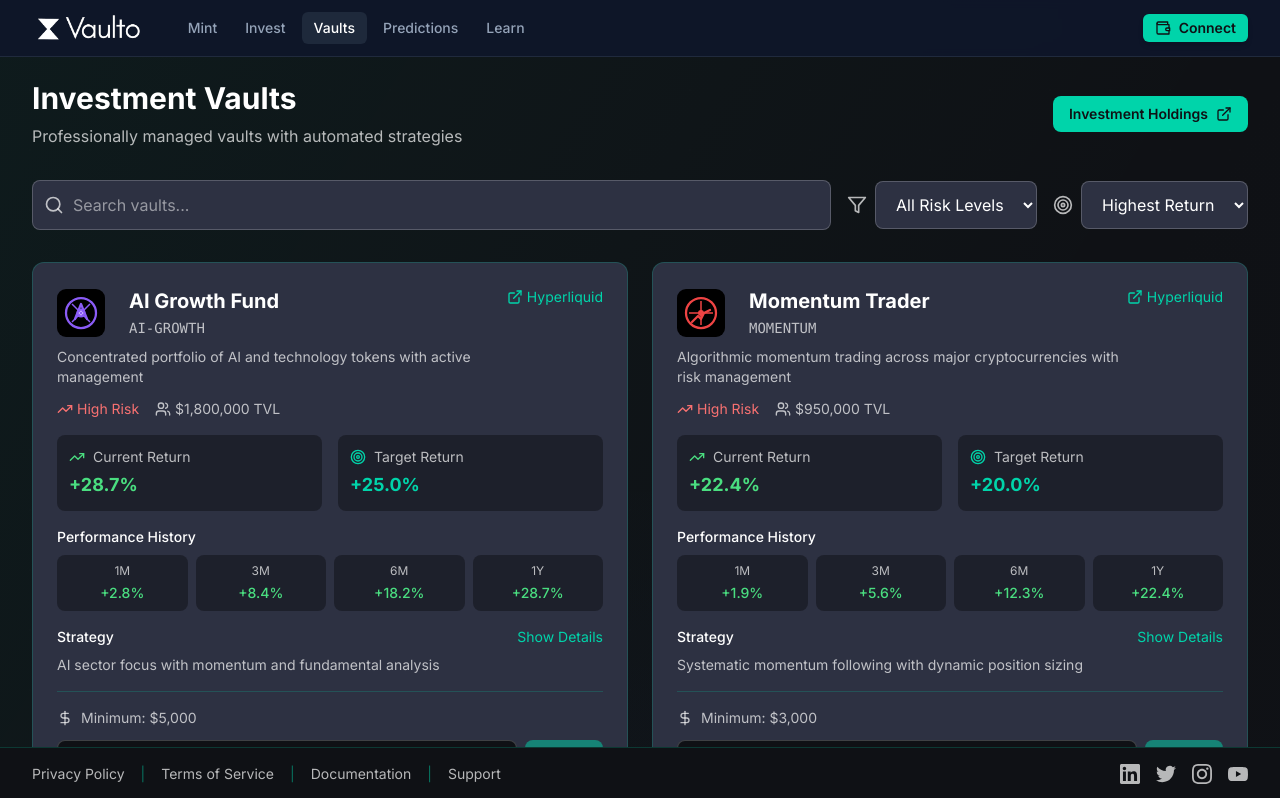
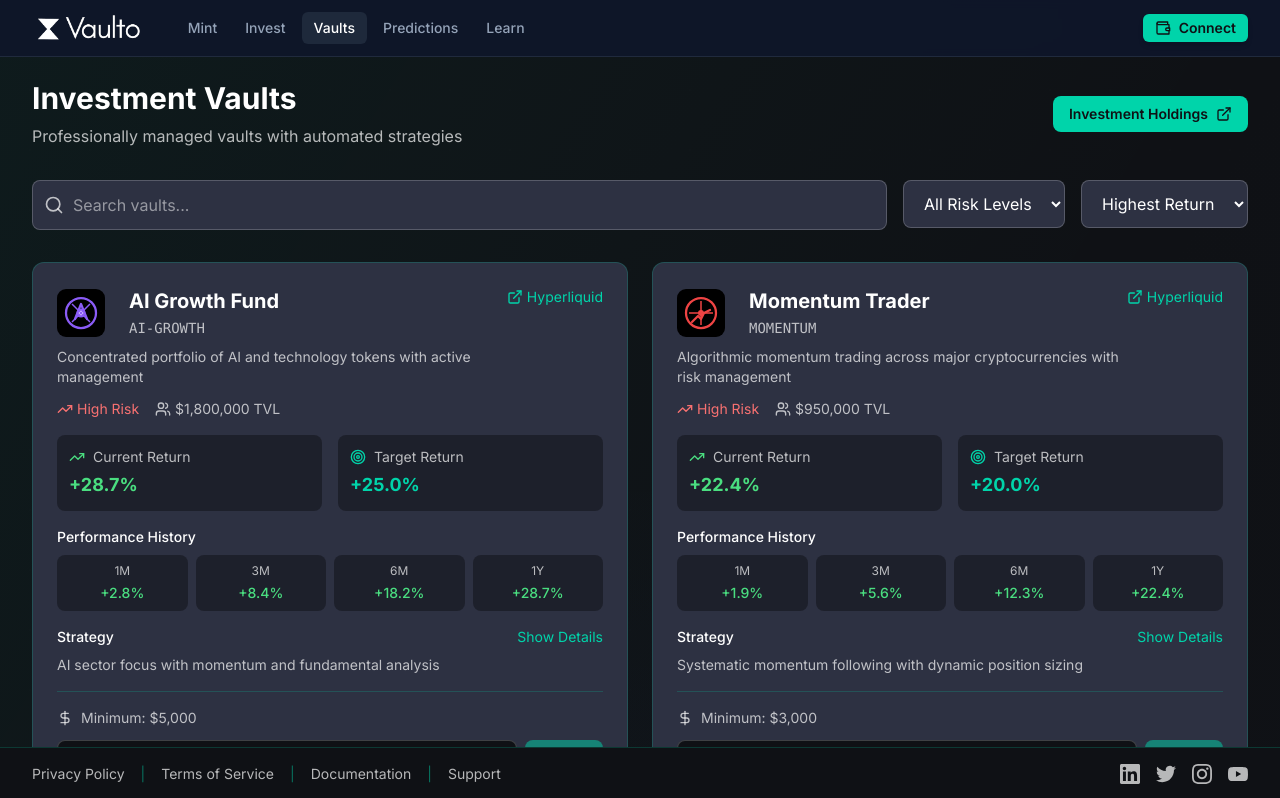
Before and after one commit to charlie-818/vaulto-platform, a Next.js app: page /vaults in a window 1280 px wide. Shown: the top 798 px of the page. Built offline with nearby package versions, Linux system fonts and the light colour scheme.

Commit message:
Remove decorative icons from vault filter controls
- Remove Filter icon from risk level dropdown
- Remove Target icon from sort dropdown
- Keep only Search icon in search input (functional)
- Cleaner, more professional appearance
- Remove unused icon imports

```diff
--- a/app/vaults/page.tsx
+++ b/app/vaults/page.tsx
@@ -1,7 +1,7 @@
 'use client'
 
 import { useState } from 'react'
-import { TrendingUp, Filter, Search, ExternalLink, Target } from 'lucide-react'
+import { Search, ExternalLink } from 'lucide-react'
 import AIAssistant from '@/components/AIAssistant'
 import VaultCard from '@/components/VaultCard'
 import { vaults, mockTransactions } from '@/lib/mockData'
@@ -144,8 +144,7 @@ export default function VaultsPage() {
               className="w-full pl-10 pr-4 py-3 bg-vaulto-secondary border border-vaulto-light/20 rounded-lg text-vaulto-light placeholder-vaulto-light/50 focus:outline-none focus:border-vaulto-primary"
             />
           </div>
-          <div className="flex items-center space-x-2">
-            <Filter className="w-5 h-5 text-vaulto-light/70" />
+          <div>
             <select
               value={selectedRisk}
               onChange={(e) => setSelectedRisk(e.target.value)}
@@ -158,8 +157,7 @@ export default function VaultsPage() {
               ))}
             </select>
           </div>
-          <div className="flex items-center space-x-2">
-            <Target className="w-5 h-5 text-vaulto-light/70" />
+          <div>
             <select
               value={sortBy}
               onChange={(e) => setSortBy(e.target.value)}
```
